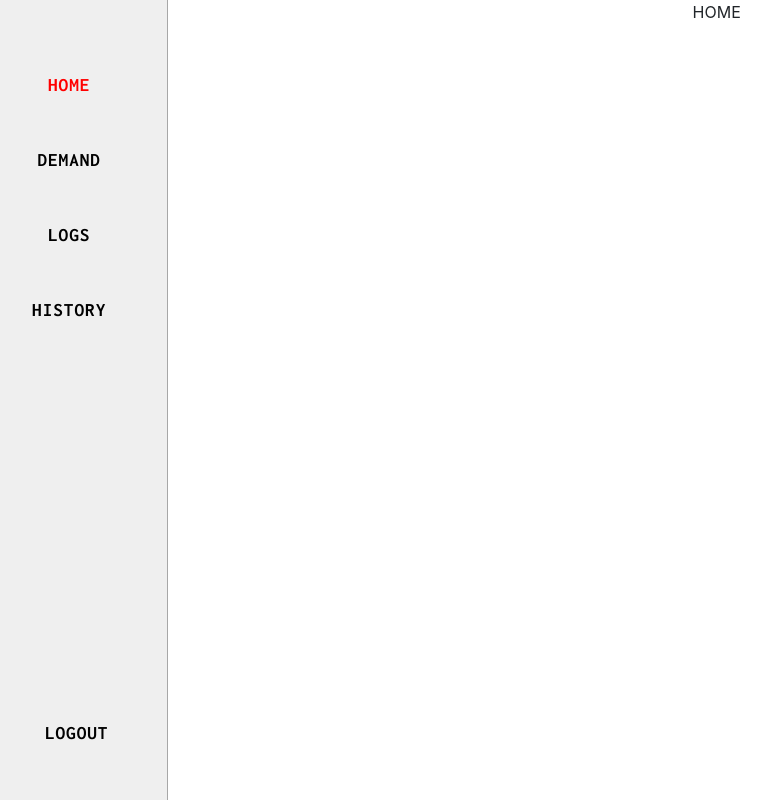
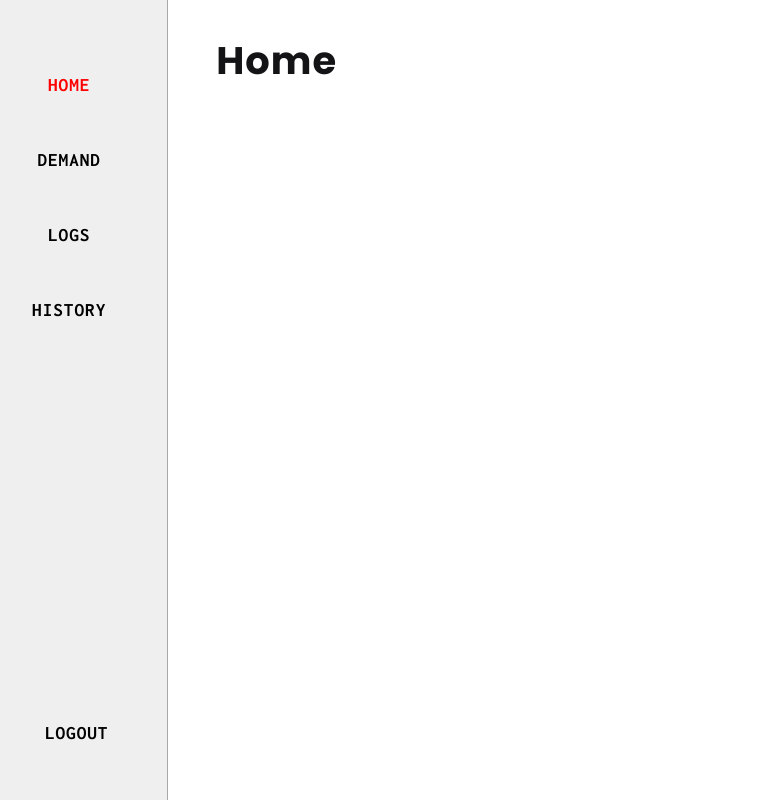
Before and after one commit to combatcovid19kgp/PPE_rationalizer_frontend, a React (Create React App) app: page / in a window 1280 px wide. Shown: the whole page, without its empty margins (14-785 px from the left). Built offline with nearby package versions, Linux system fonts and the light colour scheme.

Commit message:
added improvements

```diff
--- a/src/component/config/base.jsx
+++ b/src/component/config/base.jsx
@@ -2,7 +2,8 @@ import React, { Component } from 'react';
 import {Route,Switch} from "react-router-dom";
 import Menubar from "../menu/menu";
 import Demand from "../demand/demand";
-import {Container, Row, Col, Card, Form, Button } from "react-bootstrap";
+import Home from "../home/home";
+import {Container, Row, Col } from "react-bootstrap";
 import MenuMobile from "../menu/menu_mobile";
 
 
@@ -23,7 +24,7 @@ class Base extends Component{
                                     <Demand/>
                                 </Route>
                                 <Route exact path='/'>
-                                    <div style={{textAlign: 'center'}}>HOME</div>
+                                    <Home/>
                                 </Route>
                             </Switch>
                         </Col>
@@ -41,7 +42,7 @@ class Base extends Component{
                             <Demand/>
                         </Route>
                         <Route exact path='/'>
-                            <div style={{textAlign:'center'}}>HOME</div>
+                            <Home/>
                         </Route>
                     </Switch>
                 </main>
--- a/src/component/demand/OPD/opd.jsx
+++ b/src/component/demand/OPD/opd.jsx
@@ -1,6 +1,6 @@
 import React, { Component } from 'react';
 import './opd.css'
-import Role from "../Adder/role";
+import Role from "../Role/role";
 class Opd extends Component{
     constructor(props){
         super(props);
--- a/src/component/demand/Adder/role.css
+++ b/src/component/demand/Role/role.css
@@ -13,21 +13,23 @@
     color: #5B5B5B;
     width: 500px;
     padding: 20px;
-    border:rgba(0, 0, 0, 0.7) solid 1px;
+    margin: 5px 0px;
+    border:rgba(0, 0, 0, 0.3) solid 1.5px;
     text-align: center;
     border-radius: 5px;
     /*background: #E1E1E187;*/
 }
 
 .btn{
-    color: #5B5B5B;
+    color: black;
     background: white;
     border-radius: 5px;
-    border: #282c34 solid 1px;
+    border: rgba(0, 0, 0, 0.3) solid 1.5px;
     font-weight: 600;
 }
 
 .btn-outline-light:hover{
     color: black;
-    border: black solid 1px;
+    border: rgb(38, 132, 255) solid 1px;
+    box-shadow: rgb(38, 132, 255) 0 0 0 1px ;
 }
--- /dev/null
+++ b/src/component/home/home.css
@@ -0,0 +1,13 @@
+
+.title_header{
+    font-family: 'Poppins', sans-serif;
+    color: #141417;
+    padding: 1em 0.8em;
+    font-size: 3vw;
+    font-weight: 700;
+    position: relative;
+    left: -1vw;
+    line-height: 1.2;
+    white-space: nowrap;
+    letter-spacing: 1px;
+}
--- /dev/null
+++ b/src/component/home/home.jsx
@@ -0,0 +1,16 @@
+import React, { Component } from 'react';
+import './home.css'
+
+class Home extends Component{
+    render() {
+        return(
+            <>
+                <div className='title_header'>
+                    Home
+                </div>
+            </>
+        )
+    }
+}
+
+export default Home;
```
Also changed, not shown: src/component/demand/Role/role.jsx (renamed from src/component/demand/Adder/role.jsx).
